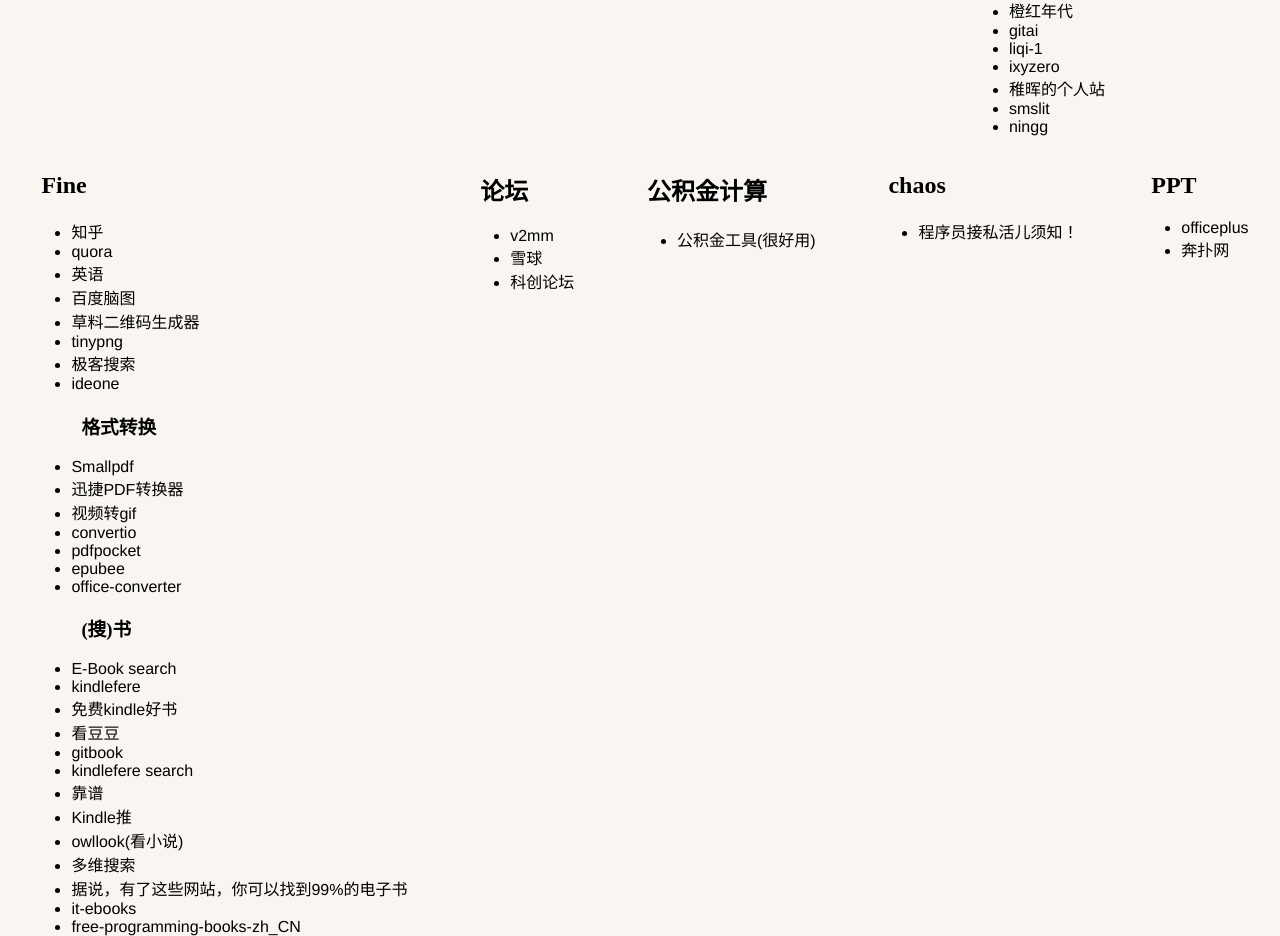
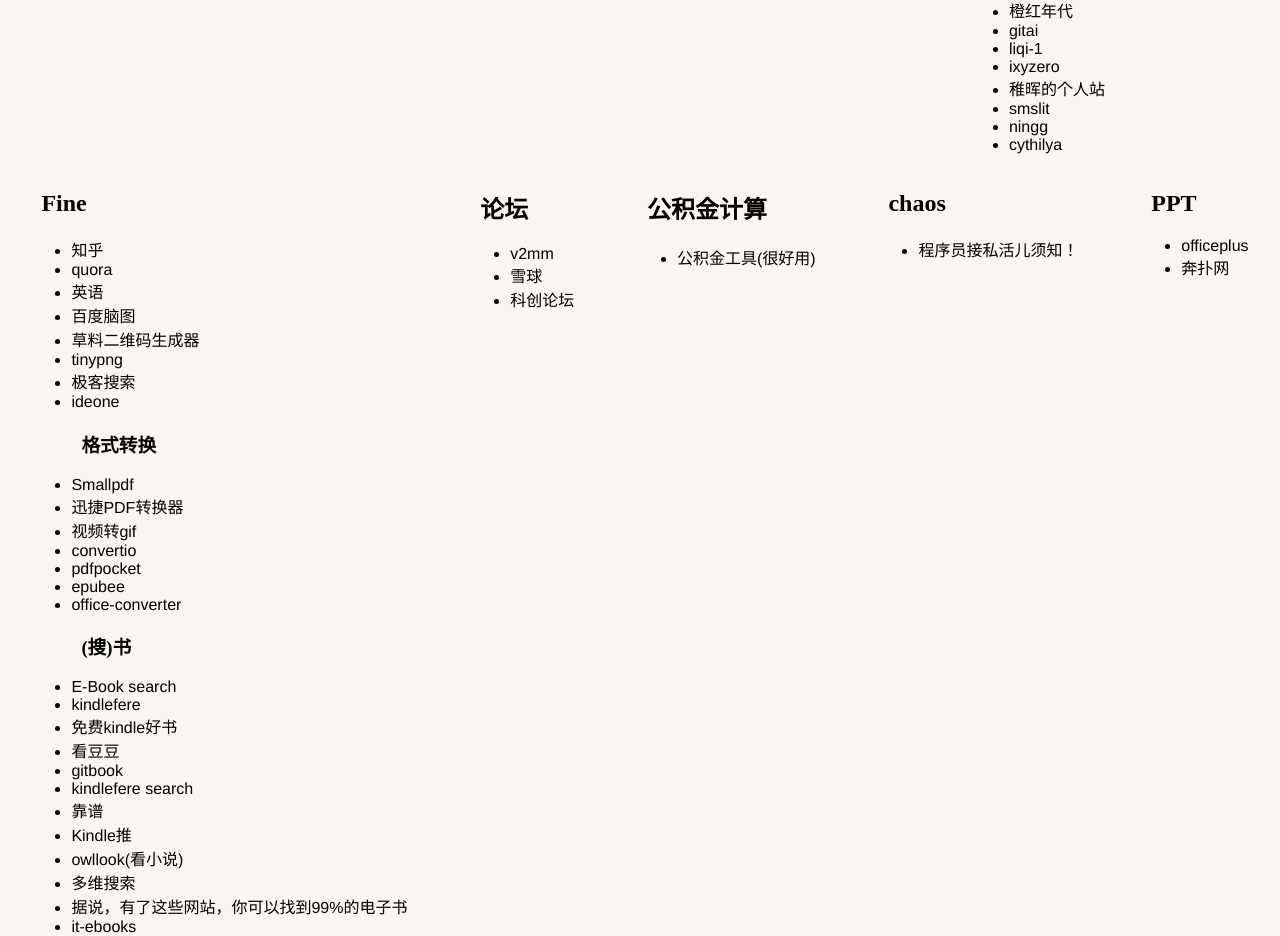
Before and after one commit to iamsail/Resource, a plain HTML site: page index.html in a window 1280 px wide. Shown: the part 3221-4157 px from the top of the page. Drawn offline with Linux system fonts and the light colour scheme.

Commit message:
feat: xxx

```diff
--- a/index.html
+++ b/index.html
@@ -485,6 +485,7 @@
                         <li><a href="http://www.pengzhihui.xyz/" target="_blank" >稚晖的个人站</a></li>
                         <li><a href="https://www.smslit.top/" target="_blank" >smslit</a></li>
                         <li><a href="http://ningg.top/" target="_blank" >ningg</a></li>
+                        <li><a href="https://cythilya.github.io/" target="_blank" >cythilya</a></li>
                     </ul>
 </section>
 <section>
```
